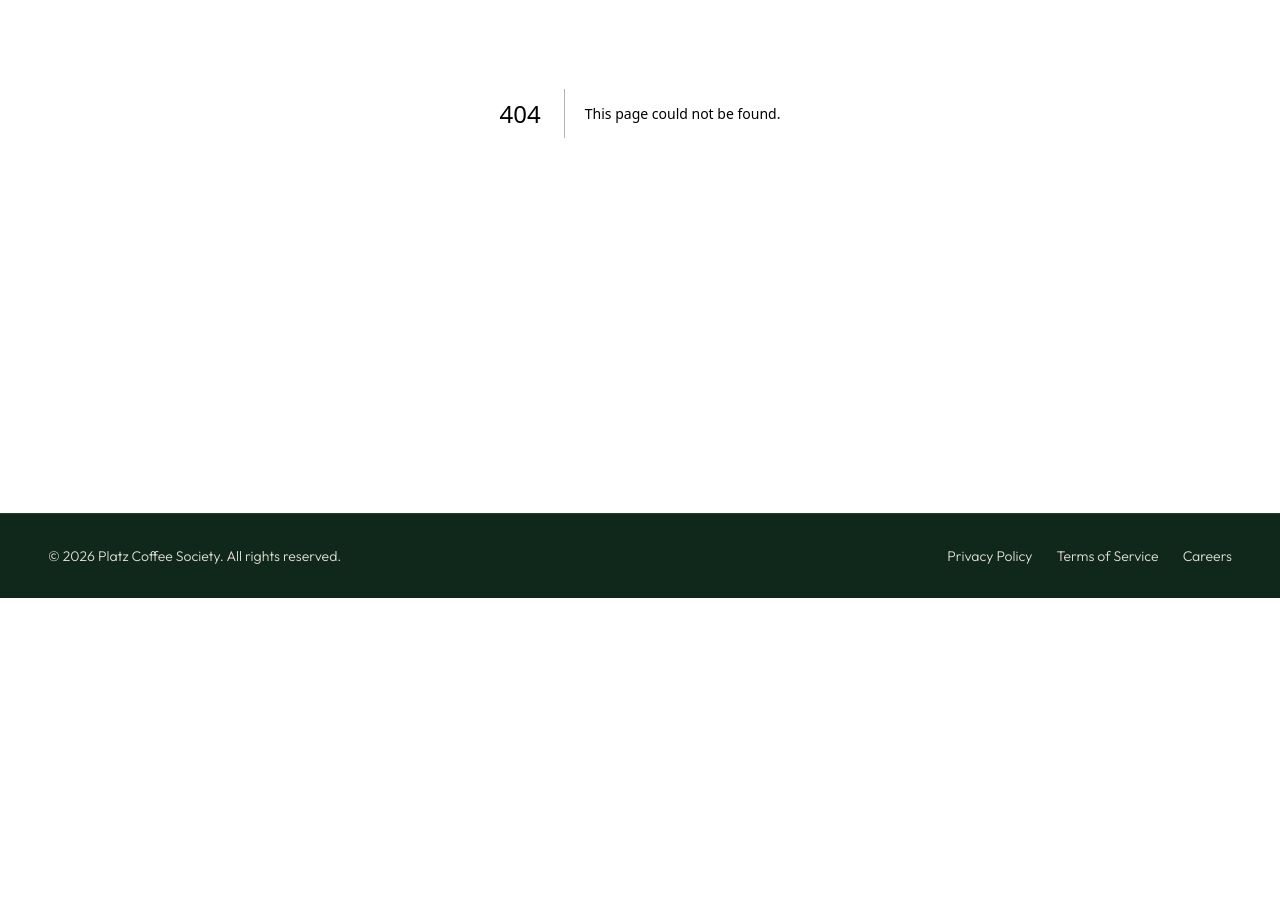
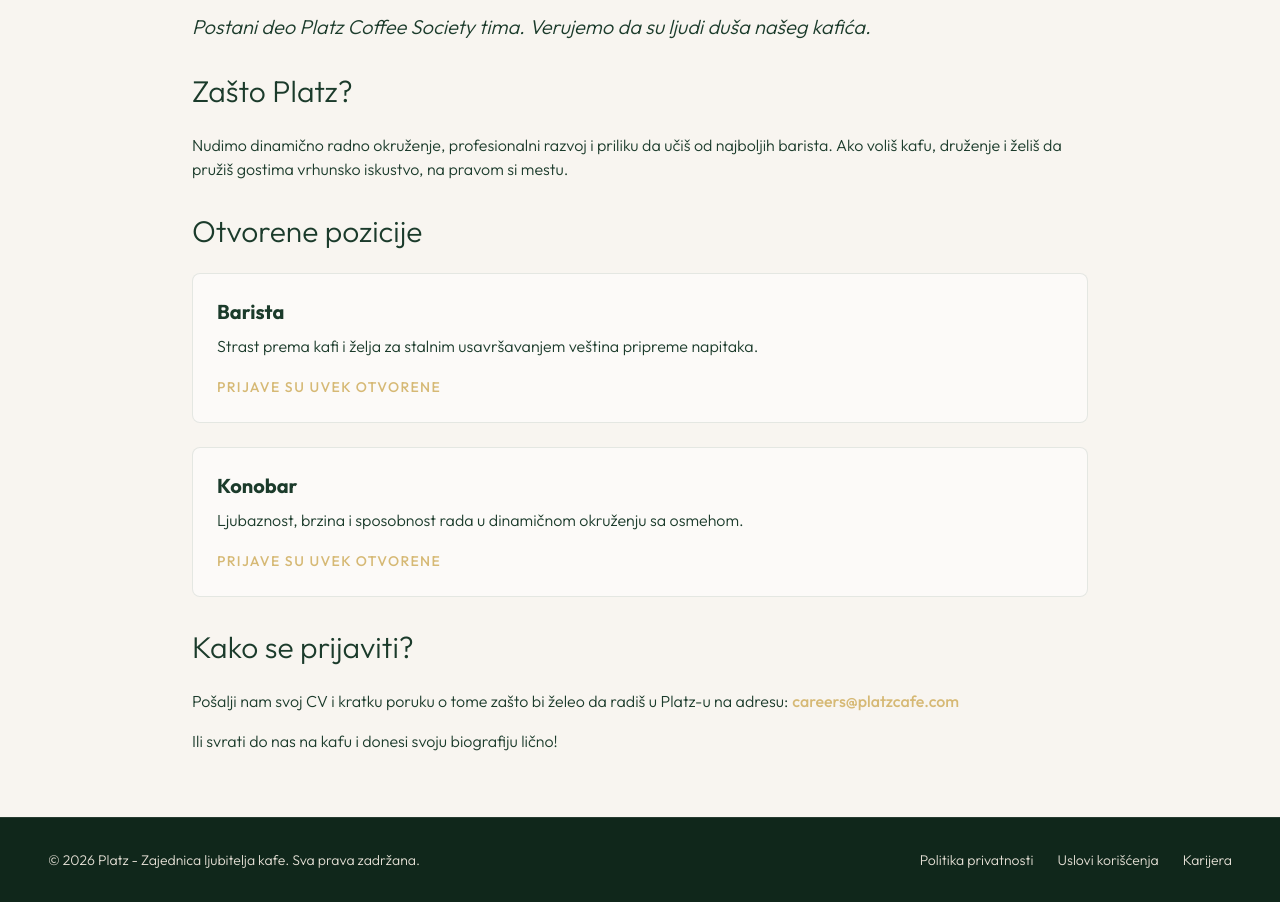
Before and after one commit to DarioBuljovcic/platz, a Next.js app: page /karijera in a window 1280 px wide. Before the commit this address had no page. Shown: the part 440-1342 px from the top of the page. Before the commit the page ends 1038 px from the top, so only its background shows below. Built offline with nearby package versions, Linux system fonts and the light colour scheme.

Commit message:
feat: Add dedicated pages for careers, privacy policy, and terms of service, and update site branding and navigation.

```diff
--- a/app/components/ContactSection.tsx
+++ b/app/components/ContactSection.tsx
@@ -84,10 +84,10 @@ export function ContactSection() {
               <div>
                 <h4 className="font-bold uppercase tracking-widest text-xs text-beige/50 mb-3">Društvene mreže</h4>
                 <div className="flex gap-4">
-                  <a href="#" className="w-10 h-10 rounded-full border border-beige/20 flex items-center justify-center hover:bg-yellow hover:border-yellow hover:text-brown-dark transition-all duration-300">
+                  <a href="https://www.instagram.com/caffeplatz/" target="_blank" rel="noopener noreferrer" className="w-10 h-10 rounded-full border border-beige/20 flex items-center justify-center hover:bg-yellow hover:border-yellow hover:text-brown-dark transition-all duration-300">
                     <Instagram size={20} />
                   </a>
-                  <a href="#" className="w-10 h-10 rounded-full border border-beige/20 flex items-center justify-center hover:bg-yellow hover:border-yellow hover:text-brown-dark transition-all duration-300">
+                  <a href="https://www.facebook.com/people/Platz-Caffe/61577870382643/" target="_blank" rel="noopener noreferrer" className="w-10 h-10 rounded-full border border-beige/20 flex items-center justify-center hover:bg-yellow hover:border-yellow hover:text-brown-dark transition-all duration-300">
                     <Facebook size={20} />
                   </a>
                 </div>
--- a/app/components/Footer.tsx
+++ b/app/components/Footer.tsx
@@ -4,11 +4,11 @@ const Footer = () => {
     return (
         <footer className="bg-brown-dark text-beige-dark py-8 px-6 md:px-12 border-t border-beige/10">
             <div className="max-w-7xl mx-auto flex flex-col md:flex-row justify-between items-center gap-4 text-sm font-light">
-                <p>&copy; {new Date().getFullYear()} Platz Coffee Society. All rights reserved.</p>
+                <p>&copy; {new Date().getFullYear()} Platz - Zajednica ljubitelja kafe. Sva prava zadržana.</p>
                 <div className="flex gap-6">
-                    <a href="#" className="hover:text-yellow transition-colors">Privacy Policy</a>
-                    <a href="#" className="hover:text-yellow transition-colors">Terms of Service</a>
-                    <a href="#" className="hover:text-yellow transition-colors">Careers</a>
+                    <a href="/politika-privatnosti" className="hover:text-yellow transition-colors">Politika privatnosti</a>
+                    <a href="/uslovi-koriscenja" className="hover:text-yellow transition-colors">Uslovi korišćenja</a>
+                    <a href="/karijera" className="hover:text-yellow transition-colors">Karijera</a>
                 </div>
             </div>
         </footer>
--- a/app/components/Header.tsx
+++ b/app/components/Header.tsx
@@ -34,7 +34,7 @@ const Header = () => {
                     </div>
                     <div className="hidden sm:block">
                         <h1 className="font-display font-semibold text-xl tracking-wide uppercase text-brown-dark m-0 leading-none">Platz</h1>
-                        <p className="text-sm text-brown opacity-70 mt-1 tracking-widest uppercase text-[10px] font-semibold">Coffee Society</p>
+                        <p className="text-sm text-brown opacity-70 mt-1 tracking-widest uppercase text-[10px] font-semibold">Zajednica ljubitelja kafe</p>
                     </div>
                 </a>
 
--- /dev/null
+++ b/app/karijera/page.tsx
@@ -0,0 +1,55 @@
+import { FadeIn } from "../components/FadeIn";
+
+export default function Careers() {
+  return (
+    <main className="min-h-screen bg-beige pt-32 pb-16 px-6 md:px-12">
+      <div className="max-w-4xl mx-auto">
+        <FadeIn>
+          <h1 className="font-display text-5xl md:text-7xl mb-12 text-brown">Karijera</h1>
+          <div className="w-16 h-1 bg-yellow mb-12"></div>
+
+          <div className="prose prose-lg text-brown font-light space-y-8">
+            <p className="text-xl italic">
+              Postani deo Platz Coffee Society tima. Verujemo da su ljudi duša našeg kafića.
+            </p>
+
+            <section>
+              <h2 className="text-3xl font-display mb-6 text-brown">Zašto Platz?</h2>
+              <p>
+                Nudimo dinamično radno okruženje, profesionalni razvoj i priliku da učiš od najboljih barista. Ako voliš kafu, druženje i želiš da pružiš gostima vrhunsko iskustvo, na pravom si mestu.
+              </p>
+            </section>
+
+            <section>
+              <h2 className="text-3xl font-display mb-6 text-brown">Otvorene pozicije</h2>
+              <div className="space-y-6">
+                <div className="p-6 border border-brown/10 rounded-lg hover:border-yellow transition-colors bg-white/50">
+                  <h3 className="text-xl font-bold mb-2">Barista</h3>
+                  <p className="mb-4">Strast prema kafi i želja za stalnim usavršavanjem veština pripreme napitaka.</p>
+                  <span className="text-sm font-medium text-yellow uppercase tracking-widest">Prijave su uvek otvorene</span>
+                </div>
+
+                <div className="p-6 border border-brown/10 rounded-lg hover:border-yellow transition-colors bg-white/50">
+                  <h3 className="text-xl font-bold mb-2">Konobar</h3>
+                  <p className="mb-4">Ljubaznost, brzina i sposobnost rada u dinamičnom okruženju sa osmehom.</p>
+                  <span className="text-sm font-medium text-yellow uppercase tracking-widest">Prijave su uvek otvorene</span>
+                </div>
+              </div>
+            </section>
+
+            <section>
+              <h2 className="text-3xl font-display mb-6 text-brown">Kako se prijaviti?</h2>
+              <p>
+                Pošalji nam svoj CV i kratku poruku o tome zašto bi želeo da radiš u Platz-u na adresu:
+                <a href="mailto:careers@platzcafe.com" className="text-yellow font-medium ml-1 hover:underline">careers@platzcafe.com</a>
+              </p>
+              <p className="mt-4">
+                Ili svrati do nas na kafu i donesi svoju biografiju lično!
+              </p>
+            </section>
+          </div>
+        </FadeIn>
+      </div>
+    </main>
+  );
+}
--- a/app/layout.tsx
+++ b/app/layout.tsx
@@ -18,7 +18,7 @@ const textFont = Outfit({
 });
 
 export const metadata: Metadata = {
-  title: "Platz | The Everyday Place to Pause",
+  title: "Platz | Tvoje svakodnevno mesto za predah",
   description: "Mesto gde se može pronaći najbolja kafa u Subotici. Od jutarnjeg espressa do večernjeg pića sa prijateljima, Platz je tvoje svakodnevno mesto za predah, druženje i punjenje baterija.",
 };
 
--- /dev/null
+++ b/app/politika-privatnosti/page.tsx
@@ -0,0 +1,45 @@
+import { FadeIn } from "../components/FadeIn";
+
+export default function PrivacyPolicy() {
+  return (
+    <main className="min-h-screen bg-beige pt-32 pb-16 px-6 md:px-12">
+      <div className="max-w-4xl mx-auto">
+        <FadeIn>
+          <h1 className="font-display text-5xl md:text-7xl mb-12 text-brown">Politika privatnosti</h1>
+          <div className="w-16 h-1 bg-yellow mb-12"></div>
+
+          <div className="prose prose-lg text-brown font-light space-y-8">
+            <section>
+              <h2 className="text-2xl font-bold mb-4 uppercase tracking-wider">1. Prikupljanje informacija</h2>
+              <p>
+                Vaša privatnost nam je izuzetno važna. Platz Café se obavezuje da će štititi sve lične podatke koje nam poverite.
+                Trenutno, naš veb-sajt služi prvenstveno u informativne svrhe i ne zahteva registraciju korisnika niti direktno prikuplja osetljive lične podatke.
+              </p>
+            </section>
+
+            <section>
+              <h2 className="text-2xl font-bold mb-4 uppercase tracking-wider">2. Upotreba kolačića (Cookies)</h2>
+              <p>
+                Koristimo kolačiće kako bismo poboljšali vaše iskustvo na našem sajtu. Kolačići su male tekstualne datoteke koje se čuvaju na vašem uređaju i pomažu nam da analiziramo promet na sajtu i prilagodimo sadržaj vašim interesovanjima.
+              </p>
+            </section>
+
+            <section>
+              <h2 className="text-2xl font-bold mb-4 uppercase tracking-wider">3. Treće strane</h2>
+              <p>
+                Naš sajt može sadržati linkove ka spoljnim stranicama (poput Instagrama ili Facebooka). Platz Café nije odgovoran za politiku privatnosti ili sadržaj tih eksternih sajtova.
+              </p>
+            </section>
+
+            <section>
+              <h2 className="text-2xl font-bold mb-4 uppercase tracking-wider">4. Kontakt</h2>
+              <p>
+                Ako imate bilo kakvih pitanja u vezi sa našom politikom privatnosti, slobodno nas kontaktirajte putem emaila: info@platzcafe.com.
+              </p>
+            </section>
+          </div>
+        </FadeIn>
+      </div>
+    </main>
+  );
+}
--- /dev/null
+++ b/app/uslovi-koriscenja/page.tsx
@@ -0,0 +1,44 @@
+import { FadeIn } from "../components/FadeIn";
+
+export default function TermsOfService() {
+  return (
+    <main className="min-h-screen bg-beige pt-32 pb-16 px-6 md:px-12">
+      <div className="max-w-4xl mx-auto">
+        <FadeIn>
+          <h1 className="font-display text-5xl md:text-7xl mb-12 text-brown">Uslovi korišćenja</h1>
+          <div className="w-16 h-1 bg-yellow mb-12"></div>
+
+          <div className="prose prose-lg text-brown font-light space-y-8">
+            <section>
+              <h2 className="text-2xl font-bold mb-4 uppercase tracking-wider">1. Opšti uslovi</h2>
+              <p>
+                Pristupom ovom veb-sajtu, prihvatate ove uslove korišćenja u potpunosti. Platz Café zadržava pravo da u bilo kom trenutku izmeni sadržaj sajta ili ove uslove bez prethodne najave.
+              </p>
+            </section>
+
+            <section>
+              <h2 className="text-2xl font-bold mb-4 uppercase tracking-wider">2. Intelektualna svojina</h2>
+              <p>
+                Sav sadržaj na ovom sajtu, uključujući tekst, slike, logotipe i dizajn, vlasništvo je Platz Caféa ili se koristi uz dozvolu. Zabranjeno je kopiranje, distribucija ili bilo koja druga upotreba sadržaja bez pismene saglasnosti.
+              </p>
+            </section>
+
+            <section>
+              <h2 className="text-2xl font-bold mb-4 uppercase tracking-wider">3. Ograničenje odgovornosti</h2>
+              <p>
+                Trudimo se da sve informacije na sajtu budu tačne i ažurne (poput cena i ponude u meniju), ali ne garantujemo potpunu tačnost u svakom trenutku. Platz Café se ne može smatrati odgovornim za bilo kakvu štetu nastalu korišćenjem informacija sa ovog sajta.
+              </p>
+            </section>
+
+            <section>
+              <h2 className="text-2xl font-bold mb-4 uppercase tracking-wider">4. Rezervacije</h2>
+              <p>
+                Informacije o rezervacijama i događajima na sajtu su informativnog karaktera. Za potvrdu rezervacije, molimo vas da nas kontaktirate direktno putem telefona.
+              </p>
+            </section>
+          </div>
+        </FadeIn>
+      </div>
+    </main>
+  );
+}
```
